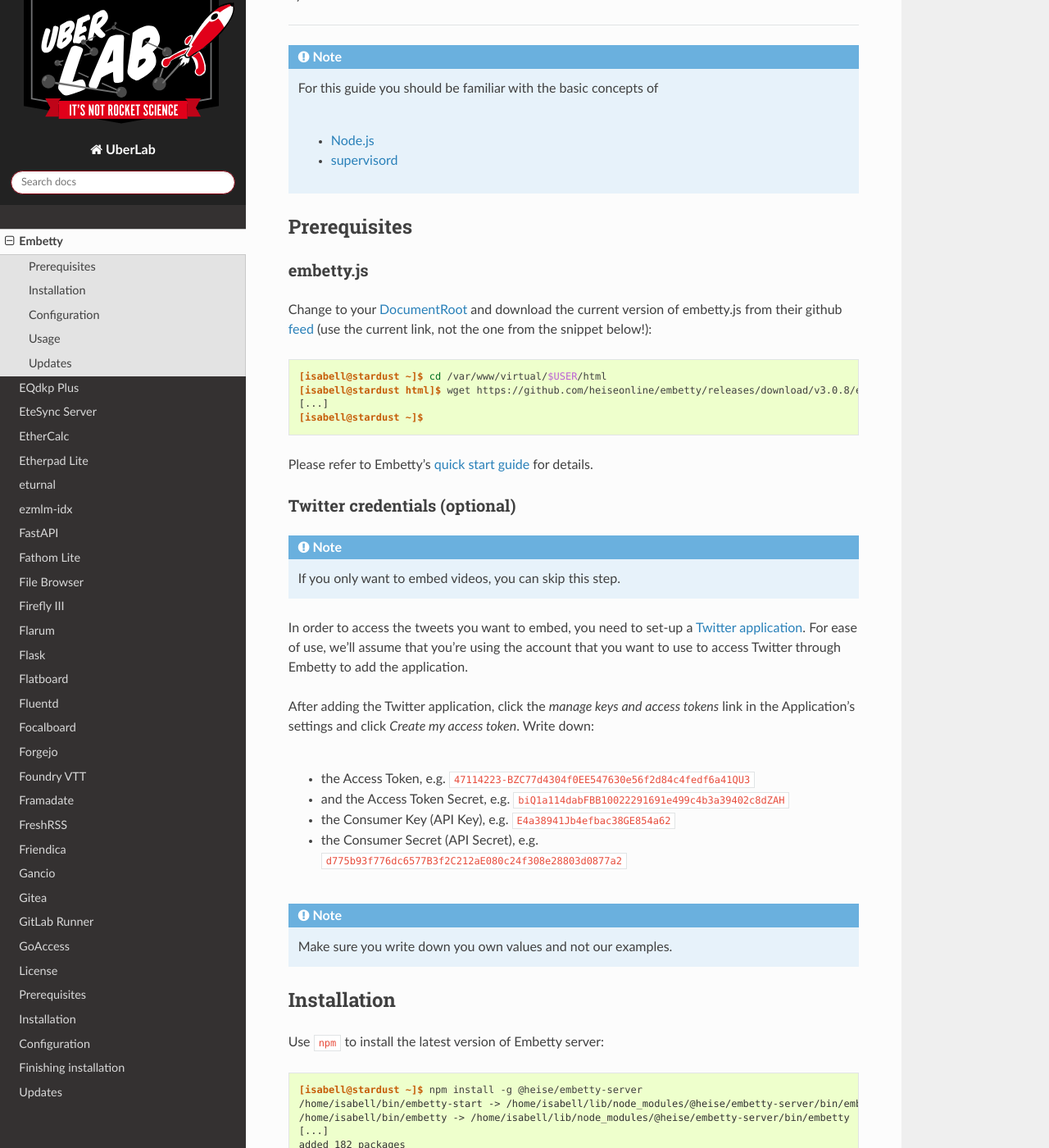
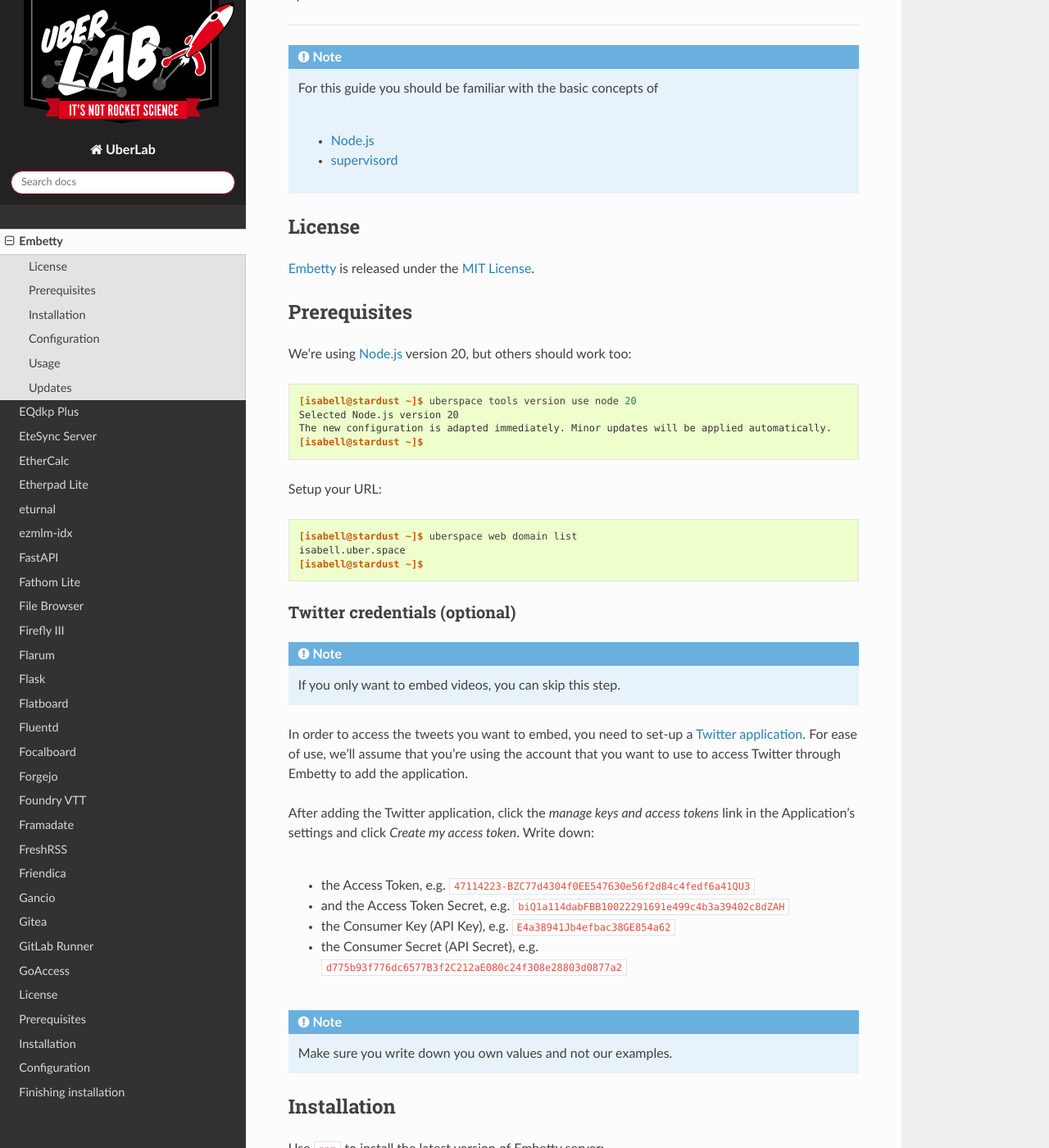
Before and after one commit to Uberspace/lab, a Sphinx documentation site: the page built from source/guide_embetty.rst, in a window 1280 px wide and 1400 px high, scrolled down 843 px. Shown: the whole window at 82% size. Built offline with Sphinx 7.4.7 and the Read the Docs theme 2.0.0, drawn with Linux system fonts in a browser that asks for light colours; some of the changed text lies outside the part shown.

Commit message:
[embetty] Update guide to node 20

```diff
--- a/source/guide_embetty.rst
+++ b/source/guide_embetty.rst
@@ -25,24 +25,26 @@
   * :manual:`Node.js <lang-nodejs>`
   * :manual:`supervisord <daemons-supervisord>`
 
+License
+=======
+
+Embetty_ is released under the `MIT License`_.
+
 Prerequisites
 =============
 
-embetty.js
-----------
-
-
-Change to your :manual:`DocumentRoot <web-documentroot>` and download the current version of embetty.js from their github feed_ (use the current link, not the one from the snippet below!):
+We're using :manual:`Node.js <lang-nodejs>` version 20, but others should work too:
 
 ::
 
-  [isabell@stardust ~]$ cd /var/www/virtual/$USER/html
-  [isabell@stardust html]$ wget https://github.com/heiseonline/embetty/releases/download/v3.0.8/embetty.js
-  [...]
+  [isabell@stardust ~]$ uberspace tools version use node 20
+  Selected Node.js version 20
+  The new configuration is adapted immediately. Minor updates will be applied automatically.
   [isabell@stardust ~]$
 
-Please refer to Embetty's `quick start guide`_ for details.
+Setup your URL:
 
+.. include:: includes/web-domain-list.rst
 
 Twitter credentials (optional)
 ------------------------------
@@ -71,16 +73,13 @@
   /home/isabell/bin/embetty-start -> /home/isabell/lib/node_modules/@heise/embetty-server/bin/embetty-start
   /home/isabell/bin/embetty -> /home/isabell/lib/node_modules/@heise/embetty-server/bin/embetty
   [...]
-  added 182 packages
+  added 192 packages in 20s
   [isabell@stardust ~]$
 
 
 
 Configuration
 =============
-
-Change the configuration
-------------------------
 
 Setup daemon
 ------------
@@ -125,7 +124,25 @@
 Usage
 =====
 
-Please refer to Embetty's `quick start guide`_.
+To make use of embetty, you'll have to add two html elements to your website. A `meta` tag pointing to your embetty-server and a `script` tag pointing to the embetty.js file which is distributed by your embetty-server.
+
+This allows you to make use of the embetty-html-elements to embed tweets, toots and videos.
+
+.. code-block:: html
+ :emphasize-lines: 4,5
+
+ <!DOCTYPE html>
+ <html lang="en">
+   <head>
+     <meta data-embetty-server="/path/to/embetty-server" />
+     <script async src="/path/to/embetty-server/embetty.js"></script>
+   </head>
+   <body>
+     <embetty-tweet status="1166685910030790662"></embetty-tweet>
+   </body>
+ </html>
+
+Please refer to Embetty's `quick start guide`_ for further details.
 
 Updates
 =======
@@ -145,9 +162,10 @@
 .. _quick start guide: https://github.com/heiseonline/embetty#quick-start
 .. _Twitter application: https://apps.twitter.com/
 .. _feed: https://github.com/heiseonline/embetty-server/releases
+.. _MIT License: https://github.com/heiseonline/embetty-server/blob/develop/LICENSE
 
 ----
 
-Tested with Embetty 3.0.8, Uberspace 7.11.5
+Tested with Embetty-Server 2.0.3, Uberspace 7.15.6
 
 .. author_list::
```
